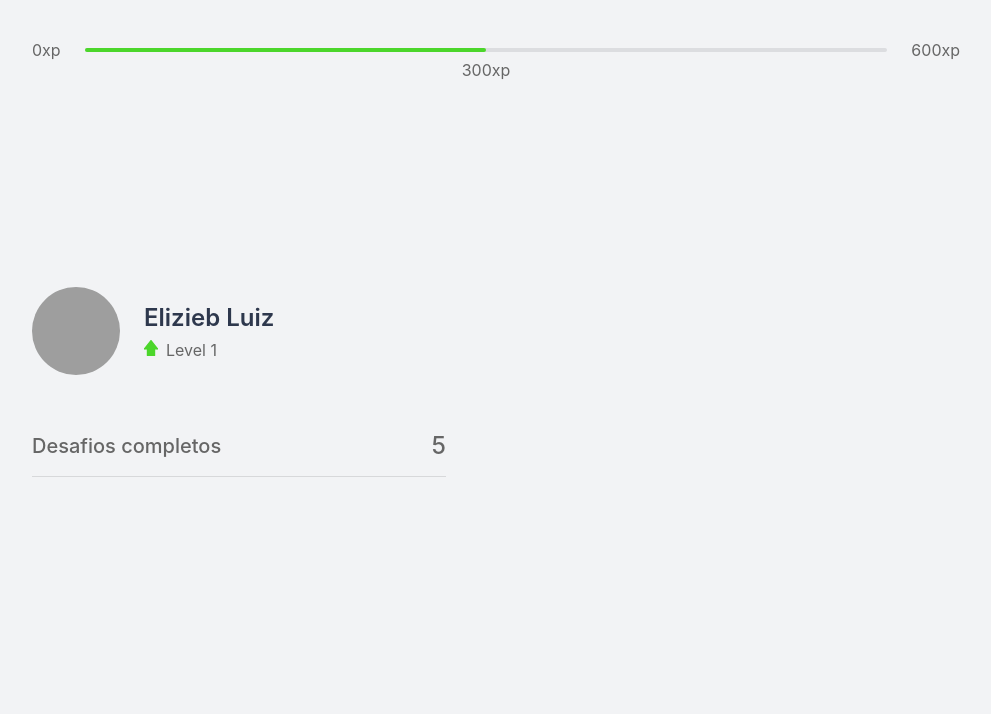
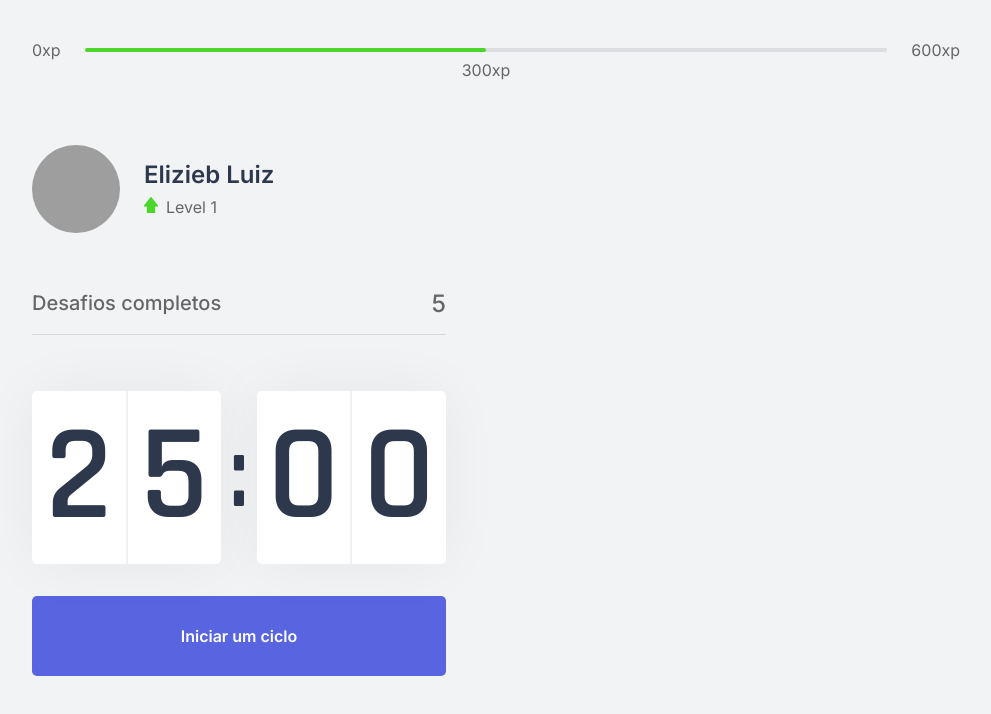
Before and after one commit to eliziebluiz/NLW04, a Next.js app in the folder moveit-next/: page / in a window 1280 px wide. Shown: the top 714 px of the page, without its empty margins (144-1135 px from the left). Built offline with nearby package versions, Linux system fonts and the light colour scheme; grey boxes are pictures that could not be loaded.

Commit message:
Adicionando segundo dia

```diff
--- a/moveit-next/src/components/CountDown.tsx
+++ b/moveit-next/src/components/CountDown.tsx
@@ -1,17 +1,48 @@
+import { useEffect, useState } from "react";
 import styles from "../styles/components/CountDown.module.css";
 
 export function CountDown(){
+
+  const [time, setTime] = useState(25*60);
+
+  const[active, setActive] = useState(false);
+
+  const minutes = Math.floor(time/60);
+  const seconds = time % 60;
+
+  const [minuteLeft, minuteRight] = String(minutes).padStart(2, '0').split('');
+  const [secondLeft, secondRight] = String(seconds).padStart(2, '0').split('');
+
+  function startCountDown(){
+    setActive(true);
+
+  }
+
+  useEffect(()=>{
+    if(active && time>0){
+      setTimeout(()=>{
+        setTime(time-1);
+      }, 1000)
+    }
+  }, [active, time])
+
   return(
-    <div className={styles.countDownContainer}>
-      <div>
-        <span>2</span>
-        <span>5</span>
+    <div>
+      <div className={styles.countDownContainer}>
+        <div>
+          <span>{minuteLeft}</span>
+          <span>{minuteRight}</span>
+        </div>
+        <span>:</span>
+        <div>
+          <span>{secondLeft}</span>
+          <span>{secondRight}</span>
+        </div>
       </div>
-      <span>:</span>
-      <div>
-        <span>0</span>
-        <span>0</span>
-      </div>
+
+      <button type="button" onClick={startCountDown} className={styles.countDownButton}>
+        Iniciar um ciclo
+      </button>
     </div>
   );
 }
--- a/moveit-next/src/pages/_document.tsx
+++ b/moveit-next/src/pages/_document.tsx
@@ -6,8 +6,9 @@
     return(
       <Html>
         <Head>
+          <link rel="shortcut icon" href="favicon.png" type="image/png"/>
           <link rel="preconnect" href="https://fonts.gstatic.com"/>
-          <link href="https://fonts.googleapis.com/css2?family=Inter:wght@400;500;600&family=Rajdhani:wght@600&display=swap"/>
+          <link href="https://fonts.googleapis.com/css2?family=Inter:wght@400;500;600&family=Rajdhani:wght@600&display=swap" rel="stylesheet"/>
         </Head>
         <body>
           <Main/>
--- a/moveit-next/src/pages/index.tsx
+++ b/moveit-next/src/pages/index.tsx
@@ -1,5 +1,7 @@
 import React from 'react';
 import { CompletedChallenges } from '../components/CompletedChallenges';
+import { CountDown } from '../components/CountDown';
+import Head from 'next/head';
 
 import { ExpirenceBar } from "../components/ExperienceBar";
 import { Profile } from '../components/Profile';
@@ -10,11 +12,17 @@
   return (
 
     <div className={styles.container}>
+
+      <Head>
+        <title> Inicio | move.it</title>
+      </Head>
+
       <ExpirenceBar/>
       <section>
         <div>
           <Profile/>
           <CompletedChallenges/>
+          <CountDown/>
         </div>
         <div>
 
--- a/moveit-next/src/styles/components/CountDown.module.css
+++ b/moveit-next/src/styles/components/CountDown.module.css
@@ -0,0 +1,64 @@
+.countDownContainer {
+  display: flex;
+  align-items: center;
+  font-family: Rajdhani;
+  font-weight: 600;
+  color: var(--title);
+}
+
+.countDownContainer > div {
+  flex: 1;
+
+  display: flex;
+  align-items: center;
+  justify-content: space-evenly;
+
+  background: var(--white);
+  box-shadow: 0 0 60px rgba(0, 0, 0, 0.05);
+  border-radius: 5px;
+  font-size: 8.5rem;
+  text-align: center;
+}
+
+.countDownContainer > div span {
+  flex: 1;
+}
+
+.countDownContainer > div span:first-child {
+  border-right: 1px solid #f0f1f3;
+}
+
+.countDownContainer > div span:last-child {
+  border-left: 1px solid #f0f1f3;
+}
+
+.countDownContainer > span {
+  font-size: 6.25rem;
+  margin: 0 0.5rem;
+}
+
+.countDownButton {
+  width: 100%;
+  height: 5rem;
+
+  margin-top: 2rem;
+
+  display: flex;
+  align-items: center;
+  justify-content: center;
+
+  border: 0;
+  border-radius: 5px;
+
+  background: var(--blue);
+  color: var(--white);
+
+  font-size: 1.25;
+  font-weight: 600;
+
+  transition: background-color 0.2s;
+}
+
+.countDownButton:hover {
+  background: var(--blue-dark);
+}
```
